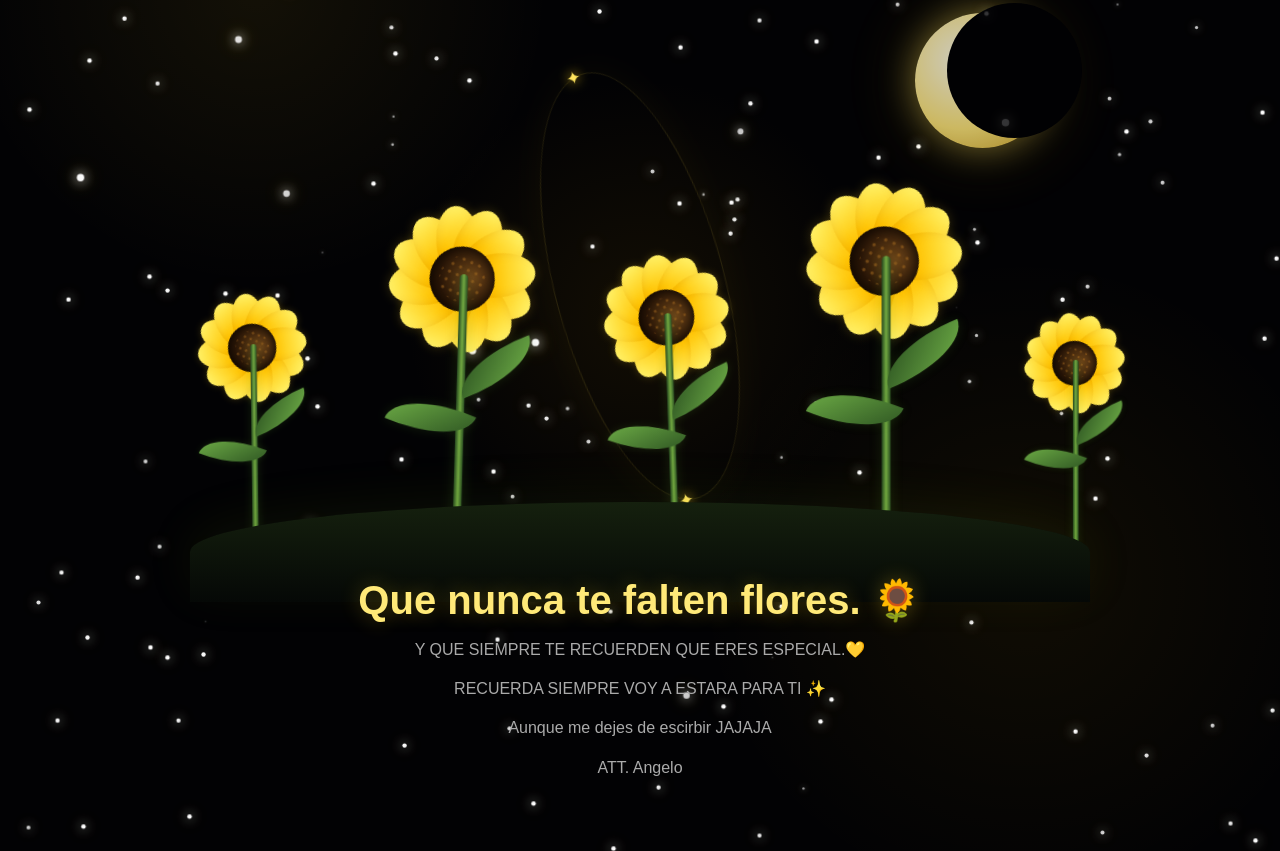
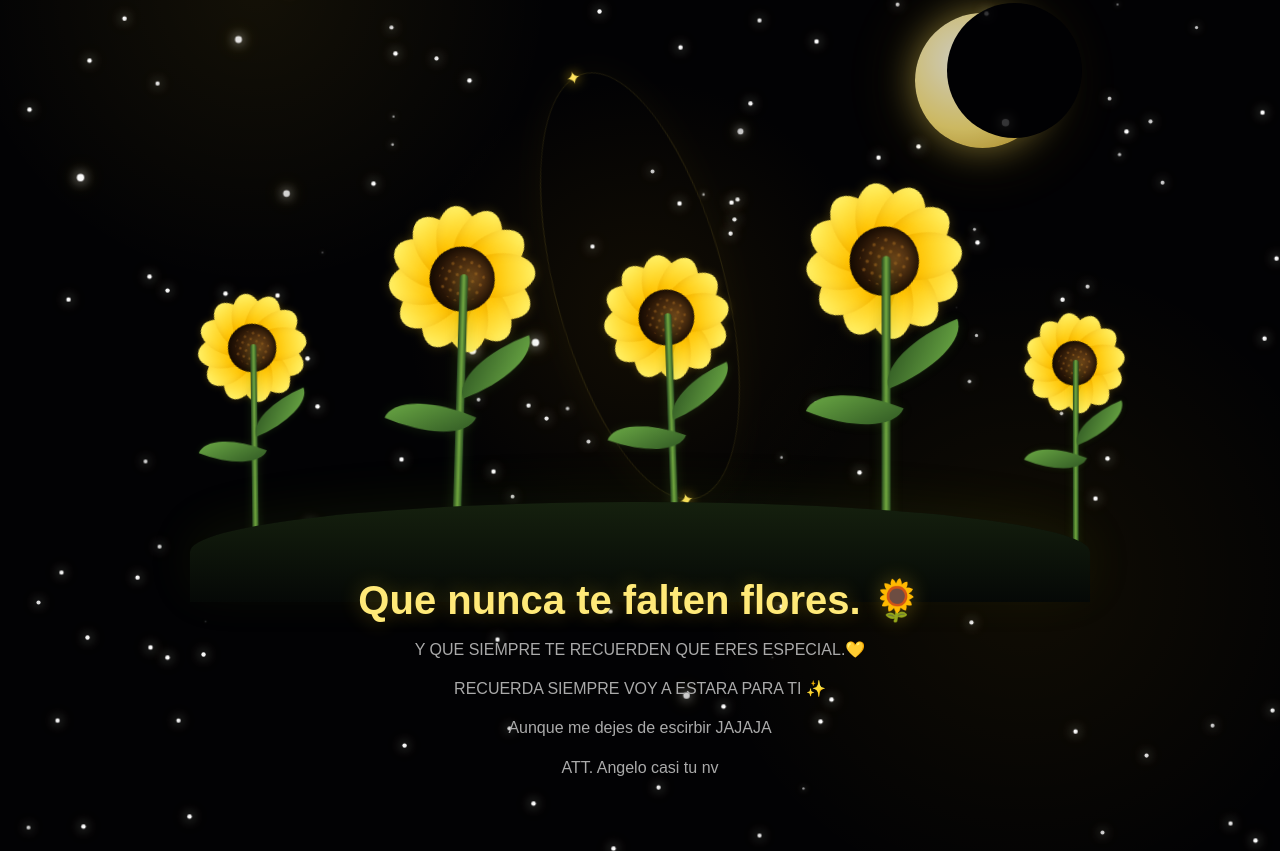
Before and after one commit to angelollambo197-lang/flores-amarillas, a plain HTML site: page index.html in a window 1280 px wide. Shown: the part 1024-1875 px from the top of the page. Drawn offline with Linux system fonts and the light colour scheme.

Commit message:
Add files via upload

```diff
--- a/index.html
+++ b/index.html
@@ -624,7 +624,7 @@ body{
                 <p>
             Aunque me dejes de escirbir JAJAJA
                 <p>
-            ATT. Angelo
+            ATT. Angelo casi tu nv
         </p>
     </div>
 
```
